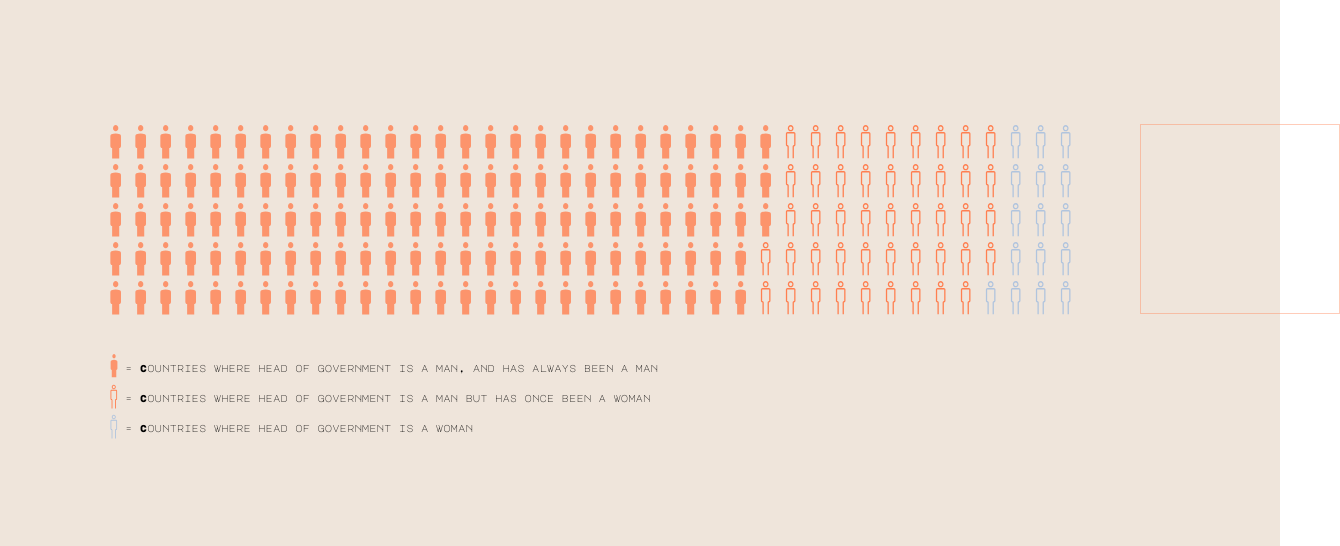
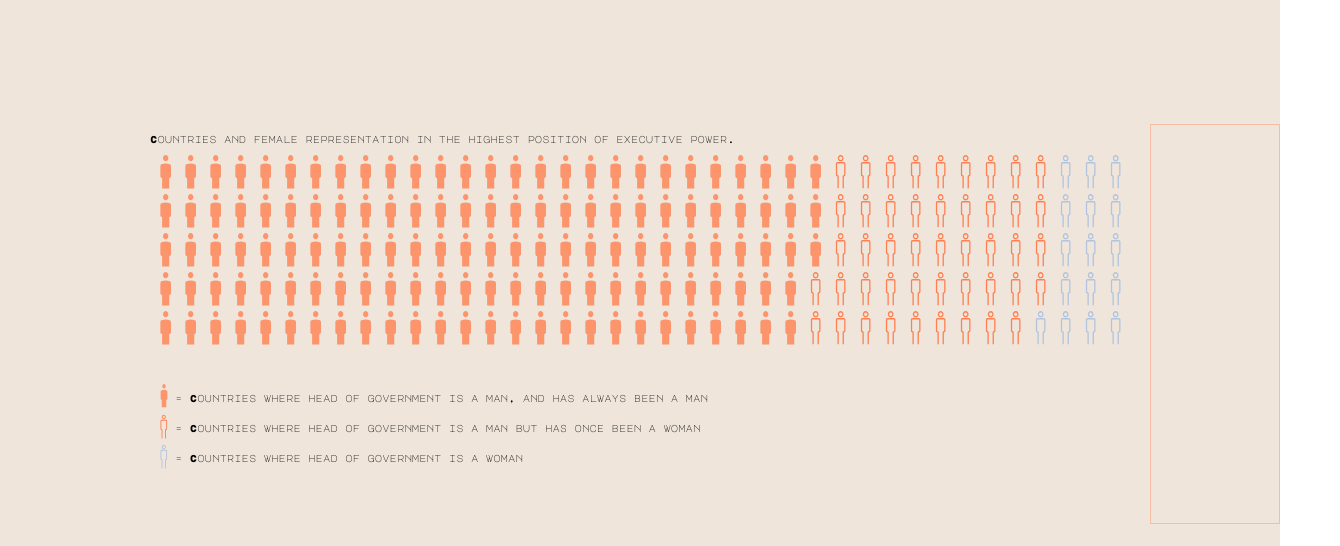
Before and after one commit to eadehemingway/women-in-politics, a Gatsby site: page / in a window 1280 px wide. Shown: the part 234-780 px from the top of the page, 1340 px wide, since content can reach past the window. Built offline with nearby package versions, Linux system fonts and the light colour scheme; Gatsby itself is replaced by a stand-in of ours.

Commit message:
box positioned at end but too big

```diff
--- a/src/components/ArtOneMatrix.js
+++ b/src/components/ArtOneMatrix.js
@@ -210,7 +210,13 @@ export class ArtOneMatrix extends React.Component {
 
     return (
       <Container id="viz-div">
-        <PositionedSvg id="leaders-people" />
+        <div>
+          <PStyled>
+            Countries and female representation in the highest position of
+            executive power.
+          </PStyled>
+          <PositionedSvg id="leaders-people" />
+        </div>
         <PositionedInfoBox>
           {info.country && (
             <div>
@@ -252,14 +258,11 @@ const Container = styled.div`
   position: relative;
   padding-top: 140px;
   height: 400px;
+  padding-left: 150px;
+  display: flex;
 `
-const PositionedSvg = styled.svg`
-  position: absolute;
-  left: 100px;
-`
+const PositionedSvg = styled.svg``
 const PositionedInfoBox = styled.div`
-  position: absolute;
-  left: 1140px;
   border: 1px solid rgba(255, 127, 80, 0.4);
   min-height: 190px;
   width: 200px;
```
